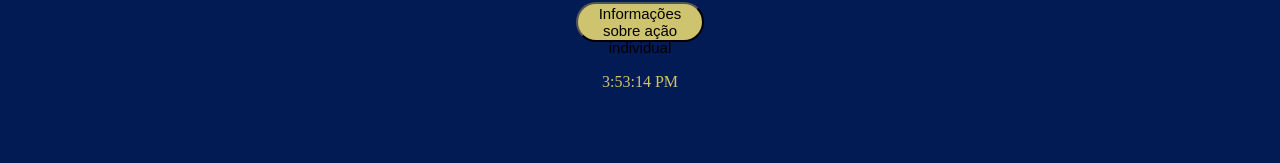
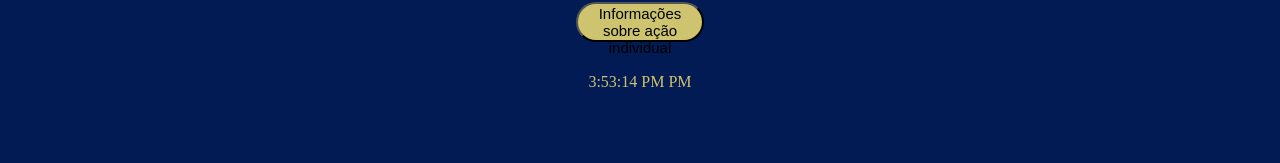
Before and after one commit to vinicarlosss/EarningYeld_com_Front-End, a React (Create React App) app in the folder front-end/: page / in a window 1280 px wide. Shown: the part 433-596 px from the top of the page. Built offline with nearby package versions, Linux system fonts and the light colour scheme.

Commit message:
adicionada função nova para o relógio

```diff
--- a/front-end/src/App.js
+++ b/front-end/src/App.js
@@ -4,7 +4,7 @@ import Navbar from './Components/Navbar/Navbar';
 import Body from './Components/Body/Body';
 import Rodape from './Components/Rodapé/Rodape';
 import Relogio from './Components/Relogio/Relogio';
-import period from './Components/Functions/general';
+
 
 const App = () =>{
 
@@ -13,7 +13,7 @@ const App = () =>{
     <>
       <Logo/>
       <Navbar/>
-      <Body hour = {period()}/>
+      <Body/>
       <Relogio/>
       <Rodape/>
     </>
--- a/front-end/src/Components/Body/Body.js
+++ b/front-end/src/Components/Body/Body.js
@@ -1,12 +1,15 @@
 import React from 'react';
 import './Body.css';
 import Button from '../Button/Button';
+import period from '../Functions/period';
 
-export default function Body(props){
+export default function Body(){
+
+
 
     return(
         <section className='body'>
-            <h1>{props.hour + ', seja bem vindo ao Ranking Earning Yeld'}</h1>
+            <h1>{period() + ', seja bem vindo ao Ranking Earning Yeld'}</h1>
             <section className='box'>
                 <h4>Escolha uma opção para continuar:</h4>
                 <Button nome="Ranking de ações"/>
--- a/front-end/src/Components/Functions/general.js
+++ b/front-end/src/Components/Functions/period.js
@@ -10,4 +10,5 @@ const period = () =>{
     }
 };
 
-export default period;
+
+export default (period);
--- /dev/null
+++ b/front-end/src/Components/Functions/periodTwo.js
@@ -0,0 +1,11 @@
+const periodTwo = () =>{
+    let hour = new Date().getHours()
+
+    if(hour >= 0 && hour < 12){
+        return 'AM'
+    }else{
+        return 'PM'
+    }
+};
+
+export default periodTwo;
--- a/front-end/src/Components/Relogio/Relogio.js
+++ b/front-end/src/Components/Relogio/Relogio.js
@@ -1,11 +1,16 @@
-import React from "react";
+import React, {useState} from "react";
 import './Relogio.css';
+import periodTwo from "../Functions/periodTwo";
 
 export default function Relogio(){
     let time = new Date().toLocaleTimeString();
+
+    const [hour, setHour] = useState('AM');
+
+    setInterval(()=>setHour(periodTwo()), 1000)
     return(
         <section className="relogio">
-            <p>{time}</p>
+            <p>{time + ' ' + hour}</p>
         </section>
     )
 }
```
